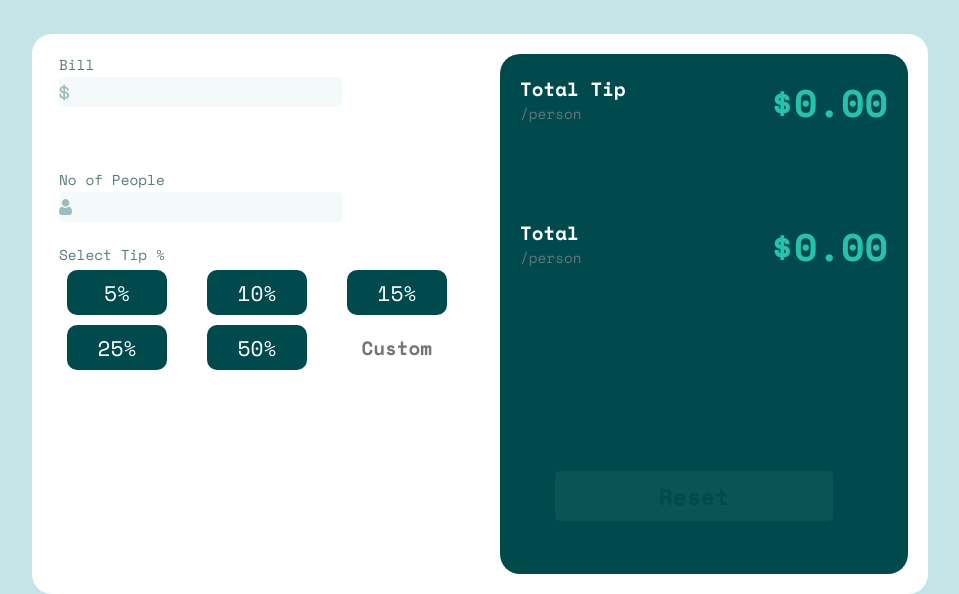
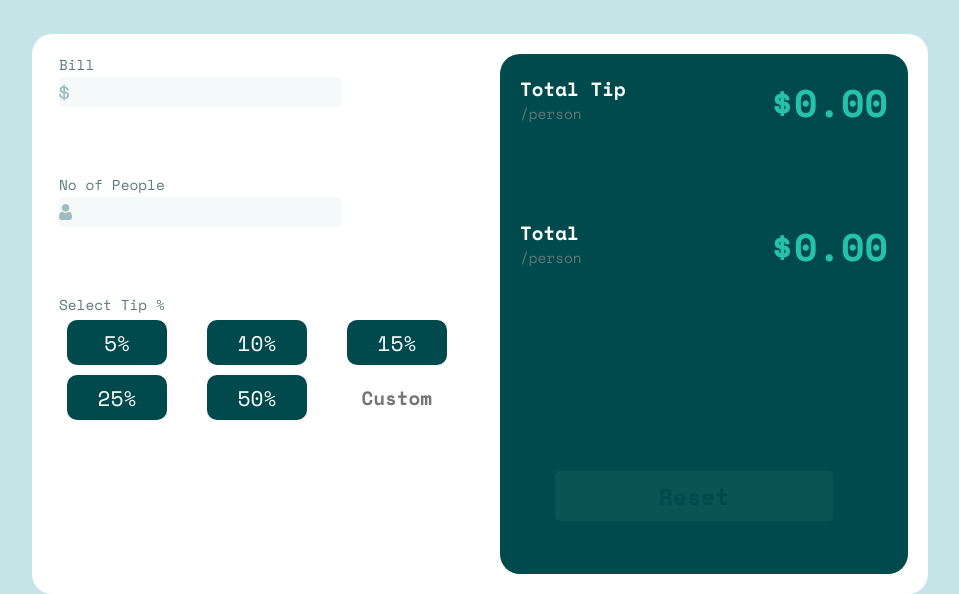
Before and after one commit to Samarth-Hegde/Tip-Calcuator, a plain HTML site: page App/tip-calculator-app-main/index.html in a window 1280 px wide. Shown: the part 830-1424 px from the top of the page, without its empty margins (160-1119 px from the left). Drawn offline with nearby package versions, Linux system fonts and the light colour scheme.

Commit message:
Update styles.css

```diff
--- a/App/tip-calculator-app-main/styles.css
+++ b/App/tip-calculator-app-main/styles.css
@@ -74,16 +74,16 @@ input {
 
 .bill-section {
   margin-top: 20px;
-  margin-bottom: 60px;
+  margin-bottom: 65px;
 }
 
 .tip-section {
   display: grid;
-  margin-bottom: 60px;
+  margin-bottom: 65px;
 }
 
 .no-of-people-section {
-  margin-bottom: 20px;
+  margin-bottom: 65px;
 }
 
 .tip-button-section {
```
